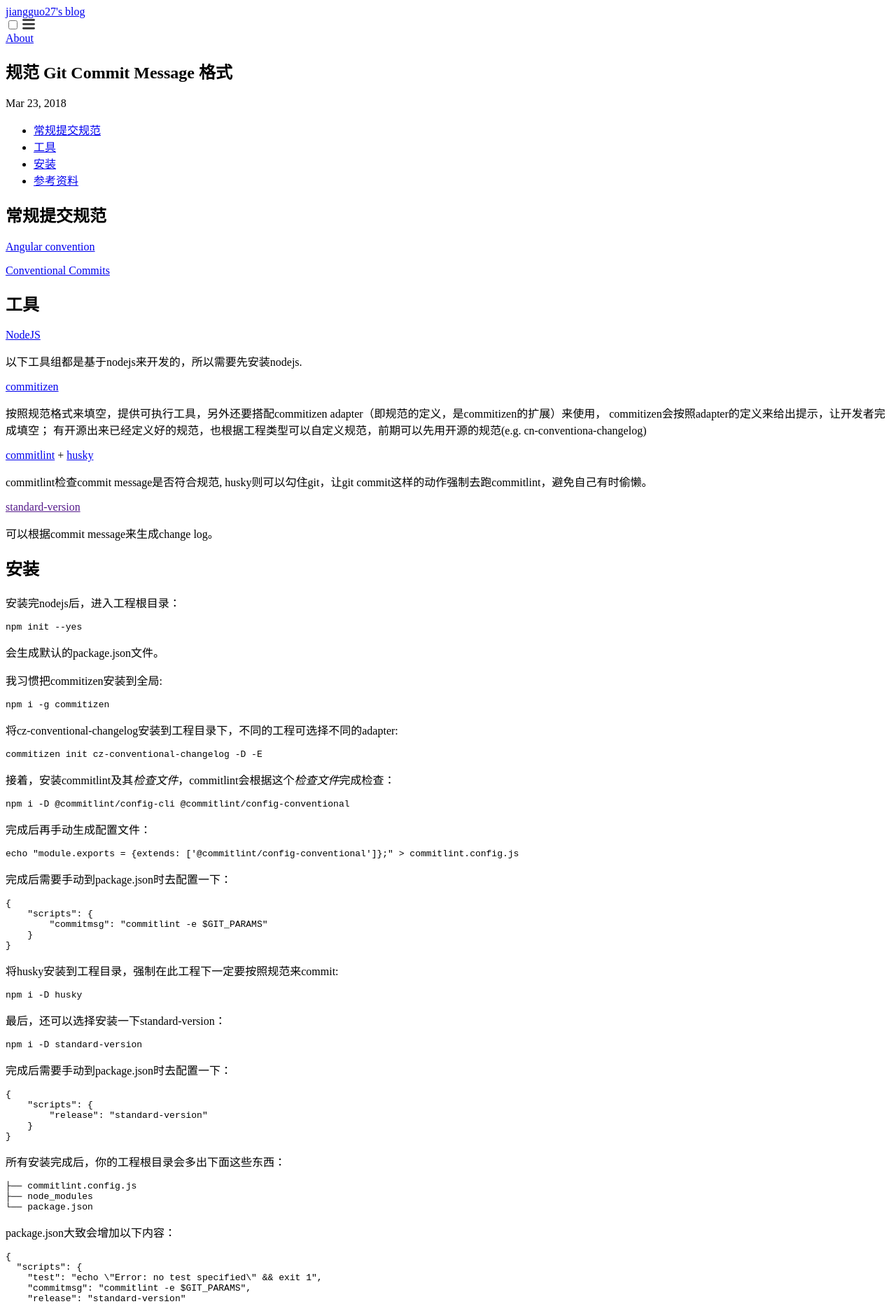
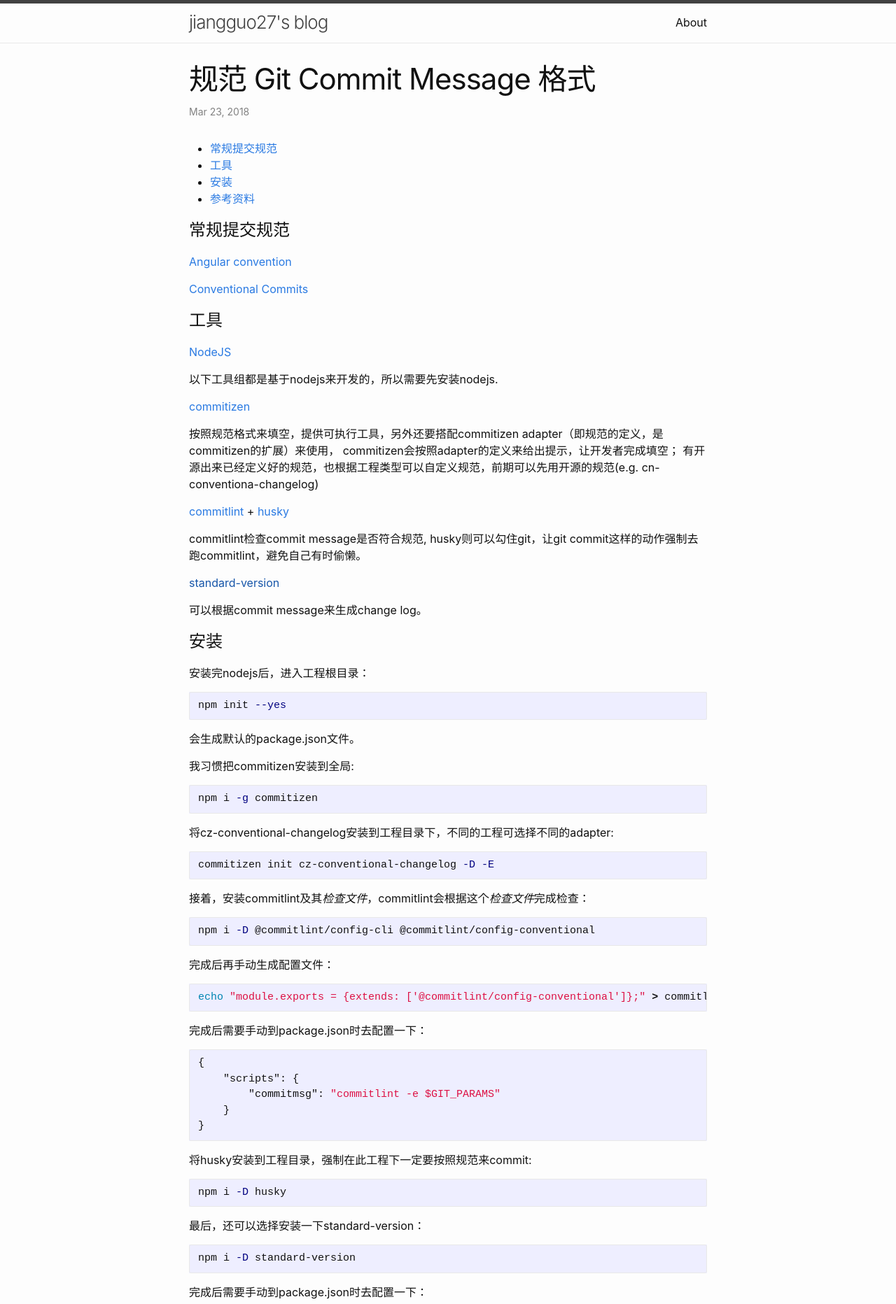
Before and after one commit to jiangguo27/jiangguo27.github.io, a Jekyll site: the page built from _posts/2018-03-23-git-commit-message.md, in a window 1280 px wide. Shown: the top 1864 px of the page at 70% size. Built offline with Jekyll 4.4.1, drawn with Linux system fonts in a browser that asks for light colours.

Commit message:
fix: add missing files

```diff
--- a/_config.yml
+++ b/_config.yml
@@ -16,7 +16,6 @@
 title: jiangguo27's blog
 #email:
 #description: >- # this means to ignore newlines until "baseurl:"
-
 baseurl: "" # the subpath of your site, e.g. /blog
 url: "" # the base hostname & protocol for your site, e.g. http://example.com
 # twitter_username: jekyllrb
--- a/_includes/footer.html
+++ b/_includes/footer.html
@@ -29,9 +29,11 @@
         {%- include social.html -%}
       </div>
 
+      <!--
       <div class="footer-col footer-col-3">
         <p>{{- site.description | escape -}}</p>
       </div>
+      -->
     </div>
 
   </div>
--- /dev/null
+++ b/assets/main.scss
@@ -0,0 +1,5 @@
+---
+# Only the main Sass file needs front matter (the dashes are enough)
+---
+
+@import "minima";
```
Also changed, not shown: assets/minima-social-icons.svg (added).
